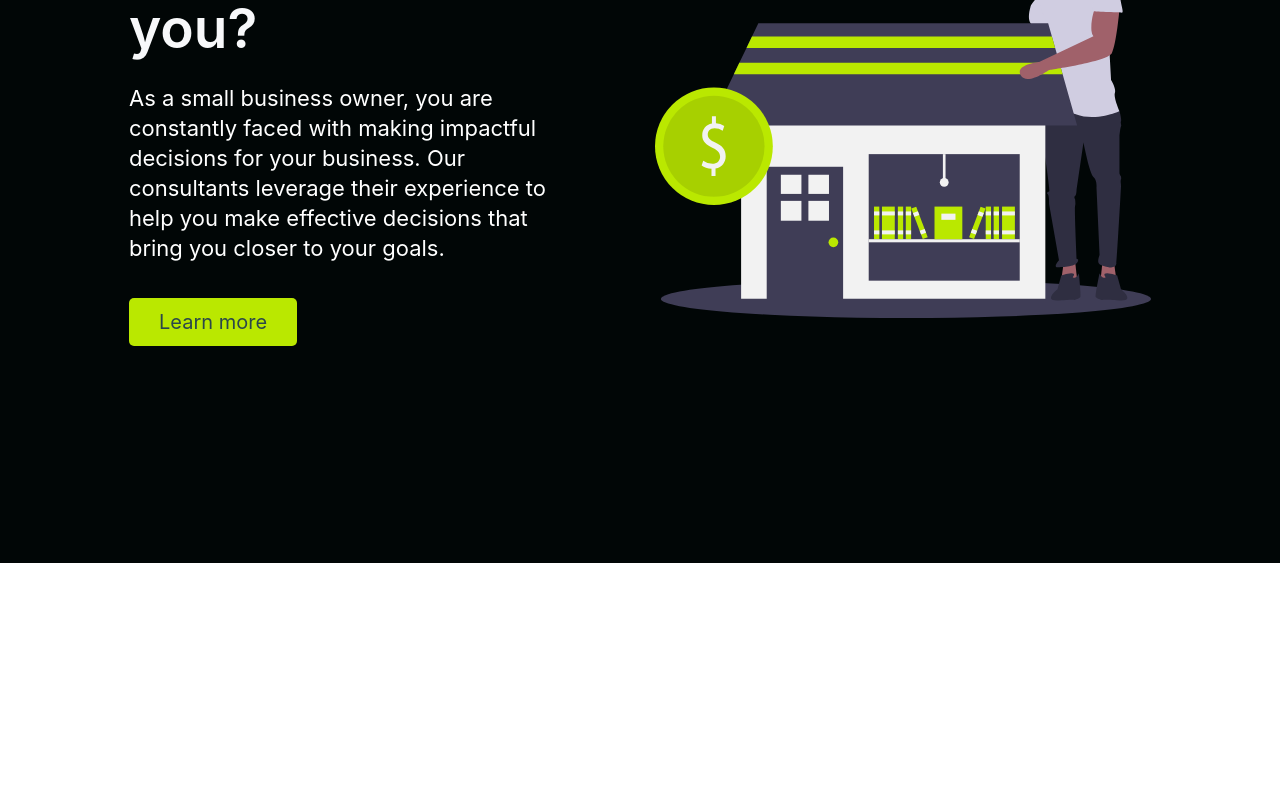
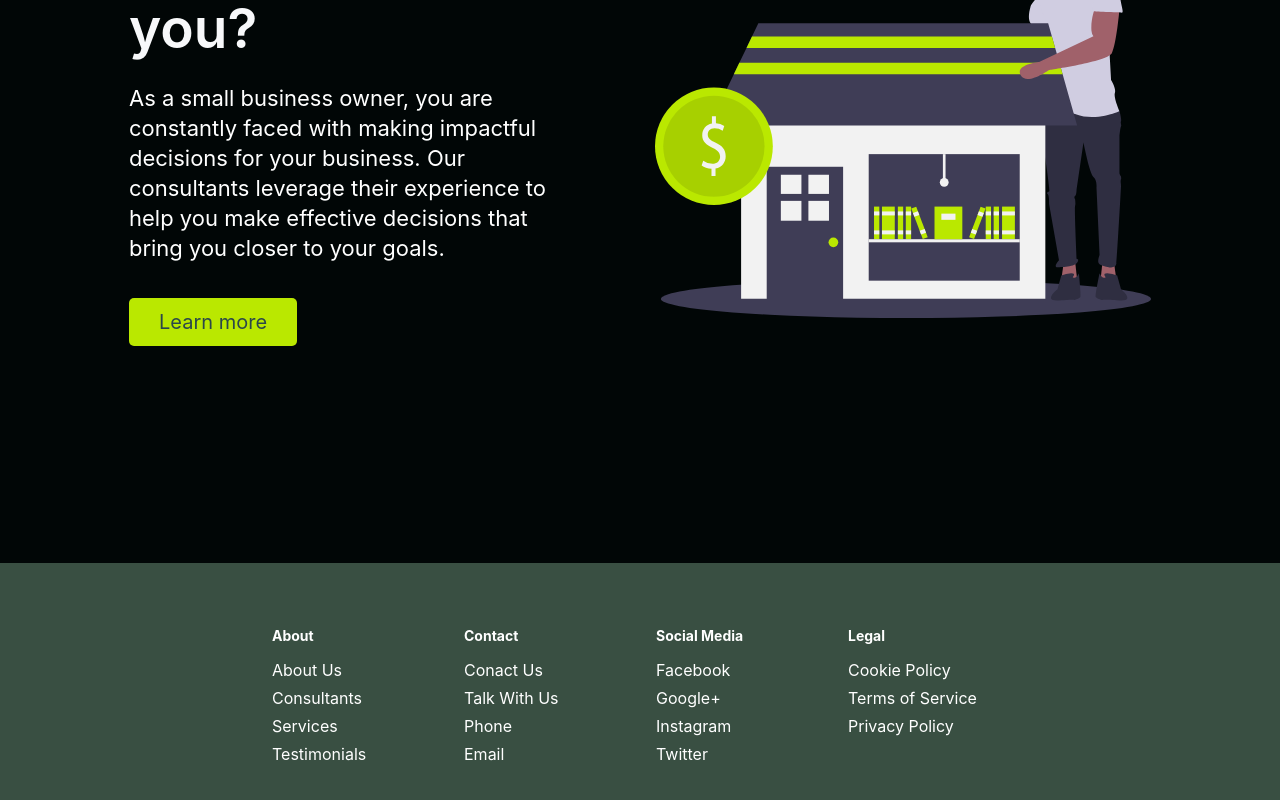
Before and after one commit to JonayahJ/orgena, a React (Create React App) app: page / in a window 1280 px wide. Shown: the part 3697-4497 px from the top of the page. Before the commit the page ends 4260 px from the top, so only its background shows below. Built offline with nearby package versions, Linux system fonts and the light colour scheme.

Commit message:
footer section layout setup

```diff
--- a/src/App.js
+++ b/src/App.js
@@ -1,12 +1,28 @@
-import React from "react";
+import React, { useState } from "react";
 import './App.css';
-import { BrowserRouter as Router } from "react-router-dom";
+import { BrowserRouter as Router, Switch, Route } from "react-router-dom";
 import Home from "./pages";
+import SchedulePage from "./pages/schedule";
+import Navbar from "./components/Navbar";
+import Sidebar from "./components/Sidebar";
+import Footer from "./components/Footer";
 
 function App() {
+  const [isOpen, setIsOpen] = useState(false)
+
+    const toggle = () => {
+        setIsOpen(!isOpen)
+    }
+
   return (
     <Router>
-      <Home />
+      <Sidebar isOpen={isOpen} toggle={toggle} />
+      <Navbar toggle={toggle} />
+      <Switch>
+        <Route path="/"  component={Home} exact />
+        <Route path="/schedule"  component={SchedulePage} exact />
+      </Switch>
+      <Footer />
     </Router>
   );
 }
--- /dev/null
+++ b/src/components/Footer/FooterElements.js
@@ -0,0 +1,71 @@
+import styled from "styled-components"
+import { Link } from "react-router-dom"
+
+export const FooterContainer = styled.footer`
+    background-color: var(--kombu-green);
+`;
+
+export const FooterWrap = styled.div`
+  padding: 48px 24px;
+  display: flex;
+  flex-direction: column;
+  justify-content: center;
+  align-items: center;
+  max-width: 1100px;
+  margin: 0 auto;
+`;
+
+export const FooterLinksContainer = styled.div`
+  display: flex;
+  justify-content: center;
+
+  @media screen and (max-width: 820px) {
+    padding-top: 32px;
+  }
+`;
+
+
+export const FooterLinksWrapper = styled.div`
+  display: flex;
+
+  @media screen and (max-width: 820px) {
+    flex-direction: column;
+  }
+`;
+
+
+export const FooterLinkItems = styled.div`
+    display: flex;
+    flex-direction: column;
+    align-items: flex-start;
+    margin: 16px;
+    text-align: left;
+    width: 160px;
+    box-sizing: border-box;
+    color: #fff;
+
+    @media screen and (max-width: 420px){
+        margin: 0;
+        padding: 10px;
+        width: 100%
+    }
+`;
+
+
+export const FooterLinkTitle = styled.h1`
+    font-size: 14px;
+    margin-bottom: 16px;
+`;
+
+
+export const FooterLink = styled(Link)`
+    color: #fff;
+    text-decoration: none;
+    margin-bottom: 0.5rem;
+    font-size: 14px
+
+    &:hover{
+        color: var(--bitter-lemon);
+        transition: 0.4s ease-out;
+    }
+`;
--- /dev/null
+++ b/src/components/Footer/index.js
@@ -0,0 +1,58 @@
+import React from 'react'
+import {
+    FooterContainer,
+    FooterWrap,
+    FooterLinksContainer,
+    FooterLinksWrapper,
+    FooterLinkItems,
+    FooterLinkTitle,
+    FooterLink
+} from "./FooterElements"
+
+const Footer = () => {
+    return (
+        <FooterContainer>
+            <FooterWrap>
+                <FooterLinksContainer>
+                    <FooterLinksWrapper>
+                        {/* About */}
+                        <FooterLinkItems>
+                            <FooterLinkTitle>About</FooterLinkTitle>
+                                <FooterLink to="/schedle">About Us</FooterLink>
+                                <FooterLink to="/schedle">Consultants</FooterLink>
+                                <FooterLink to="/schedle">Services</FooterLink>
+                                <FooterLink to="/schedle">Testimonials</FooterLink>
+                        </FooterLinkItems>
+                        {/* Contact */}
+                        <FooterLinkItems>
+                            <FooterLinkTitle>Contact</FooterLinkTitle>
+                                <FooterLink to="/schedle">Conact Us</FooterLink>
+                                <FooterLink to="/schedle">Talk With Us</FooterLink>
+                                <FooterLink to="/schedle">Phone</FooterLink>
+                                <FooterLink to="/schedle">Email</FooterLink>
+                        </FooterLinkItems>
+                    </FooterLinksWrapper>
+                    <FooterLinksWrapper>
+                        {/* Social Media */}
+                        <FooterLinkItems>
+                            <FooterLinkTitle>Social Media</FooterLinkTitle>
+                                <FooterLink to="/schedle">Facebook</FooterLink>
+                                <FooterLink to="/schedle">Google+</FooterLink>
+                                <FooterLink to="/schedle">Instagram</FooterLink>
+                                <FooterLink to="/schedle">Twitter</FooterLink>
+                        </FooterLinkItems>
+                        {/* Legal */}
+                        <FooterLinkItems>
+                            <FooterLinkTitle>Legal</FooterLinkTitle>
+                                <FooterLink to="/schedle">Cookie Policy</FooterLink>
+                                <FooterLink to="/schedle">Terms of Service</FooterLink>
+                                <FooterLink to="/schedle">Privacy Policy</FooterLink>
+                        </FooterLinkItems>
+                    </FooterLinksWrapper>
+                </FooterLinksContainer>
+            </FooterWrap>
+        </FooterContainer>
+    )
+}
+
+export default Footer
--- a/src/pages/index.js
+++ b/src/pages/index.js
@@ -1,22 +1,12 @@
-import React, { useState } from 'react'
-import Sidebar from '../components/Sidebar'
-import Navbar from '../components/Navbar'
+import React from 'react'
 import HeroSection from '../components/HeroSection'
 import InfoSection from '../components/InfoSection'
 import { homeObjOne, homeObjThree, homeObjTwo } from '../components/InfoSection/Data'
 import Services from '../components/Services'
 
 const Home = () => {
-    const [isOpen, setIsOpen] = useState(false)
-
-    const toggle = () => {
-        setIsOpen(!isOpen)
-    }
-
     return (
         <>
-         <Sidebar isOpen={isOpen} toggle={toggle} />
-         <Navbar toggle={toggle} />
          <HeroSection />
          <InfoSection { ...homeObjOne } />
          <InfoSection { ...homeObjTwo } />
--- /dev/null
+++ b/src/pages/schedule.js
@@ -0,0 +1,11 @@
+import React from 'react'
+
+const SchedulePage = () => {
+    return (
+        <div>
+            <h1>Talk with us!</h1>
+        </div>
+    )
+}
+
+export default SchedulePage
```
